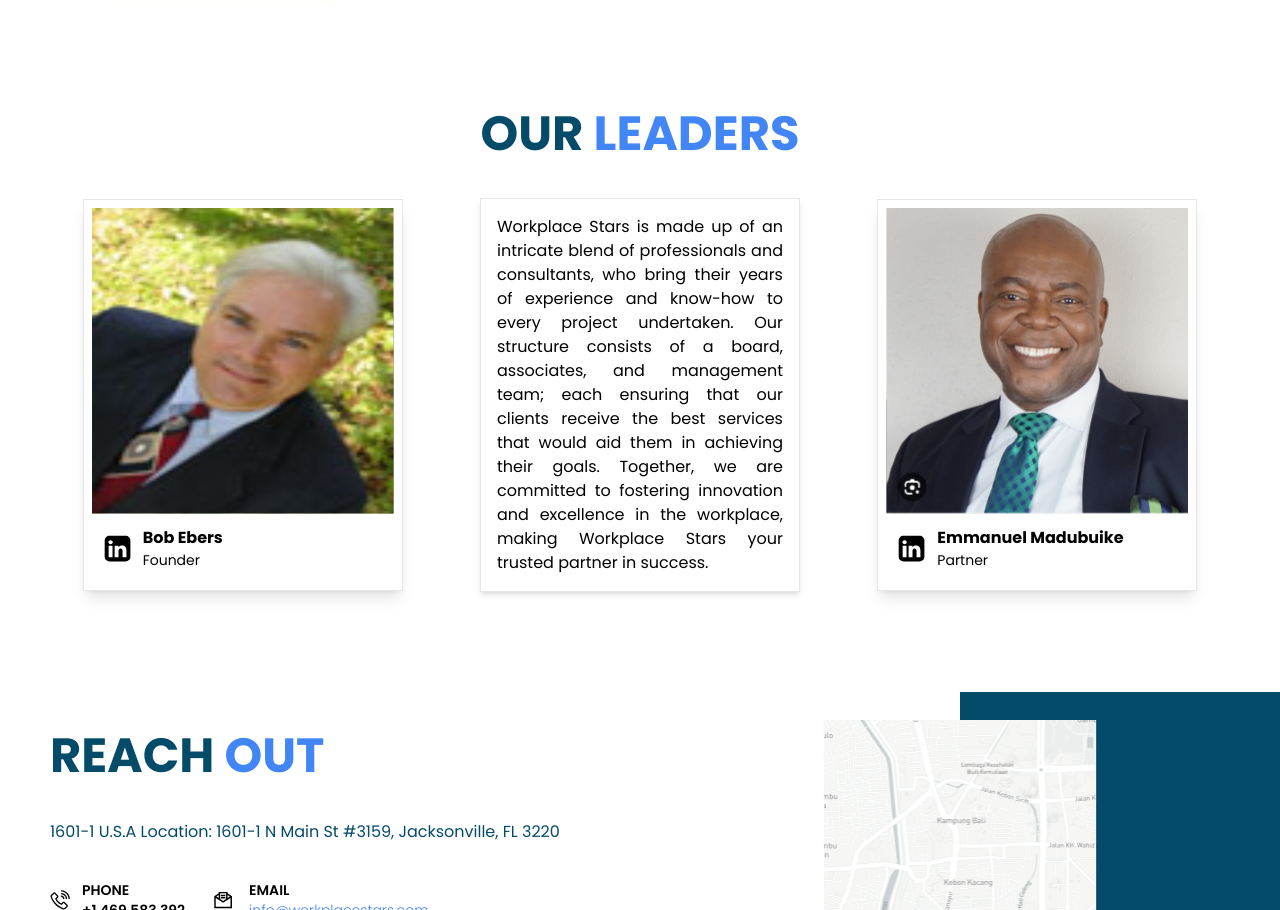
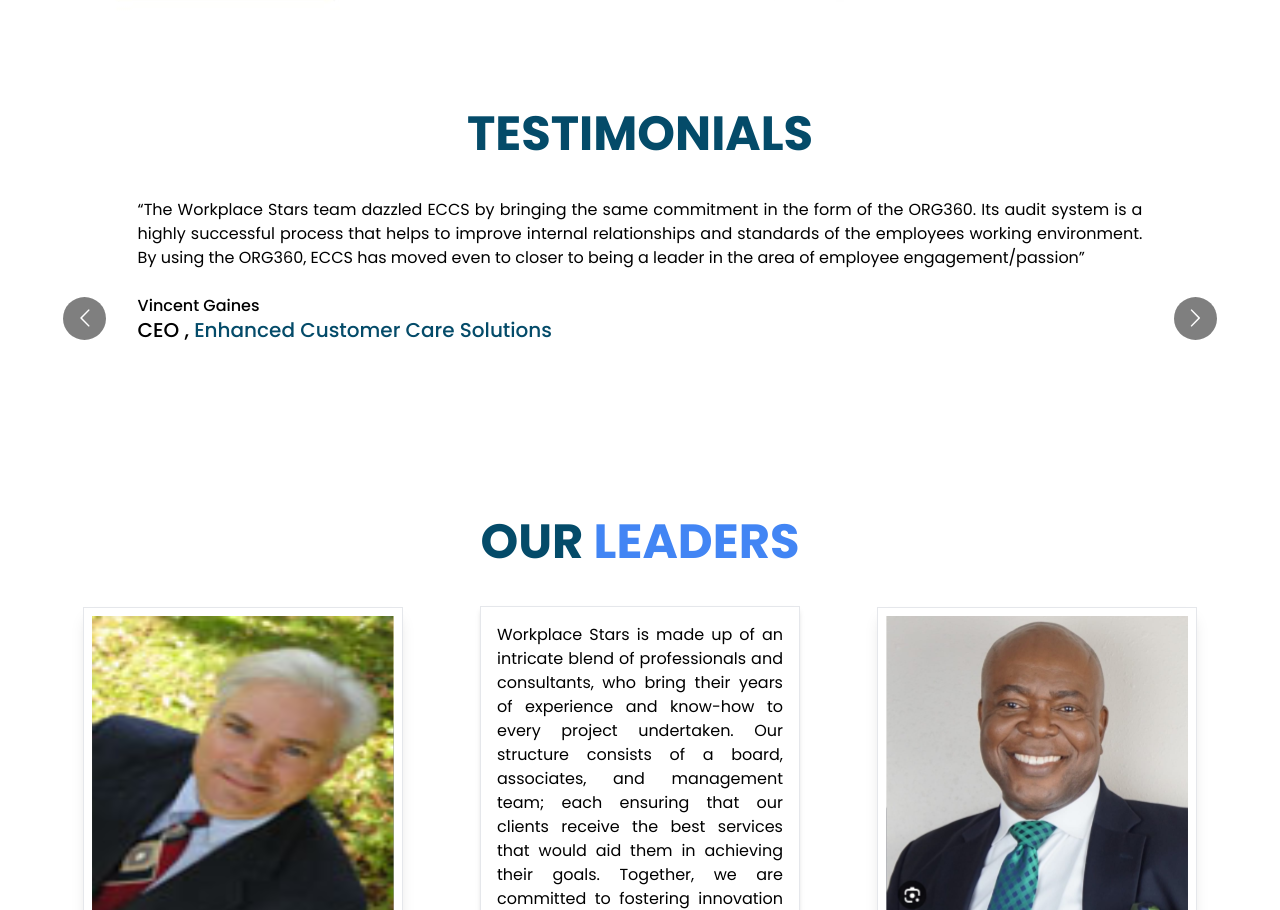
Before and after one commit to Tomation-Solution/work-place-stars-integration, a React (Vite) app: page / in a window 1280 px wide. Shown: the part 2910-3820 px from the top of the page. Built offline with nearby package versions, Linux system fonts and the light colour scheme.

Commit message:
fix: added testimonials page

```diff
--- a/package.json
+++ b/package.json
@@ -18,9 +18,9 @@
     "react": "^18.2.0",
     "react-dom": "^18.2.0",
     "react-loader-spinner": "^4.0.0",
+    "react-multi-carousel": "^2.8.4",
     "react-router-dom": "^6.16.0",
     "react-select": "^5.7.5",
-    "react-slick": "^0.29.0",
     "react-spinners": "^0.13.8",
     "three": "^0.156.1"
   },
--- a/src/App.css
+++ b/src/App.css
@@ -12,3 +12,39 @@
         @apply font-bold md:text-5xl text-3xl text-primary
     }
   }
+
+
+  .CardComponentcontainer{
+    /* border: 1px solid red; */
+    width: 100%;
+    margin: 0 auto;
+    /* padding:20px; */
+    /* margin-top: 50px; */
+
+    /* align-items: center; */
+}
+.CardComponentcontainer .cardmaincontainer{
+    width:80%;
+
+    /* padding: 30px; */
+    margin: 0 auto;
+
+    /* border: 1px solid red; */
+    text-align: justify ;
+}
+
+.CardComponentcontainer h3{
+    color: black;
+    font-weight: 500;
+
+}
+.CardComponentcontainer h4{
+    font-size: 20px;
+    font-weight: 500;
+}
+
+.CardComponentcontainer h4 a{
+    color: #044B69;
+    text-decoration: none   ;
+
+}
--- a/src/App.tsx
+++ b/src/App.tsx
@@ -6,6 +6,7 @@
 import Loader from "./components/Loader";
 import DashboardLayout from "./layout/DashboardLayout";
 import OurServices from "./pages/services/OurServices";
+import ClientAndTestimonials from "./pages/about/ClientAndTestimonials";
 
 function App() {
   const HomePage = lazy(() => import("./pages/HomePage"));
@@ -111,11 +112,21 @@
       ),
     },
     {
-      path: "/solutions/values-mission-vision",
+      path: "/about/values-mission-vision",
       element: (
         <Suspense fallback={<Loader />}>
           <DashboardLayout>
             <ValuesMissionVison />
+          </DashboardLayout>
+        </Suspense>
+      ),
+    },
+    {
+      path: "/about/client-and-testimony",
+      element: (
+        <Suspense fallback={<Loader />}>
+          <DashboardLayout>
+            <ClientAndTestimonials />
           </DashboardLayout>
         </Suspense>
       ),
--- /dev/null
+++ b/src/components/TestimonialCard.tsx
@@ -0,0 +1,36 @@
+interface TestimonialCardProps {
+  testimony: string;
+  nameOfTestifier: string;
+  role: string;
+  nameOfLink: string;
+  companyURL: string;
+}
+
+const TestimonialCard = ({
+  testimony,
+  nameOfTestifier,
+  role,
+  nameOfLink,
+  companyURL,
+}: TestimonialCardProps) => {
+  return (
+    <div className="CardComponentcontainer">
+      <div className="cardmaincontainer">
+        <p>{testimony}</p>
+        <br />
+
+        <h3 className="text-black font-[500]" >{nameOfTestifier}</h3>
+        <h4 className="text-base font-[500]" >
+          {role}
+
+          <a href={companyURL} className="text-[#044b69] decoration-none" target="_blank">
+            {" "}
+            {nameOfLink}
+          </a>
+        </h4>
+      </div>
+    </div>
+  );
+};
+
+export default TestimonialCard;
--- a/src/data/navData.tsx
+++ b/src/data/navData.tsx
@@ -43,11 +43,11 @@
     },
     {
         headerText:'Our Client and Testimonials',
-        url:""
+        url:"/about/client-and-testimony"
     },
     {
         headerText:'Our Value Proposition, Our Mission & Vision',
-        url:"/solutions/values-mission-vision"
+        url:"/about/values-mission-vision"
     },
 ]
 
--- /dev/null
+++ b/src/data/testimonialData.tsx
@@ -0,0 +1,30 @@
+export const testimonies = [
+    {
+        testimony:"“ORG360 has the ability to drill down demographically within the company and expose specific challenges in different functional areas. Maintaining a competitive advantage in business is vital to success. The ability to recruit, hire and retain valuable employees strengthens that advantage. Workplace Stars has helped Alure ‘bring our experience home’.”",
+        nameOfTestifier:"Sallo Ferro",
+        role:"President/CEO ,",
+        nameOfLink:" Alure Home Improvements, Inc.",
+        companyURL:"http://alure.com/",
+    },
+    {
+        testimony:"“By encouraging input from every employee and allowing it to be shared anonymously we were able as a firm to pinpoint exactly where we needed to change and how best to improve. The ORG360 told us what had to change and then let us grade ourselves on how effectively we made those adjustments that are critical to achieving excellence.’.”",
+        nameOfTestifier:"Ted M. Rosenberg",
+        role:"Partner,",
+        nameOfLink:"Rosenberg & Gluck LLP",
+        companyURL:"http://lilawyer.com/",
+    },
+    {
+        testimony:"“The Workplace Stars team dazzled ECCS by bringing the same commitment in the form of the ORG360. Its audit system is a highly successful process that helps to improve internal relationships and standards of the employees working environment. By using the ORG360, ECCS has moved even to closer to being a leader in the area of employee engagement/passion”",
+        nameOfTestifier:"Vincent Gaines",
+        role:"CEO ,",
+        nameOfLink:"Enhanced Customer Care Solutions",
+        companyURL:"http://enhancedccs.com/",
+    },
+    {
+        testimony:"“Most recently, we used a ORG360, the overall user experience, both audit answeree and reviewer, is outstanding in its simplicity. Surprisingly, this ease of use extends to the crisp dashboards, information management and data view manipulation. The actionable online information this tool provides makes it my clear choice, and in my opinion, best-in-class.Most recently, we used a ORG360, the overall user experience, both audit answeree and reviewer, is outstanding in its simplicity. Surprisingly, this ease of use extends to the crisp dashboards, information management and data view manipulation. The actionable online information this tool provides makes it my clear choice, and in my opinion, best-in-class.”",
+        nameOfTestifier:"Dr. Eric Hieger",
+        role:"Psy.D., Sr. Director, Change Leadership & Management, Global Business Transformation,",
+        nameOfLink:"ADP",
+        companyURL:"http://adp.com/",
+    },
+]
--- a/src/pages/HomePage.tsx
+++ b/src/pages/HomePage.tsx
@@ -4,6 +4,7 @@
 import ReachOut from "../sections/ReachOut"
 import Solutions from "../sections/Solutions"
 import WhoWeAre from "../sections/WhoWeAre"
+import Testimonial from "../sections/Testimonial"
 
 const HomePage = () => {
   return (
@@ -13,6 +14,7 @@
     <Solutions />
     <WhoWeAre />
     <OurClients />
+    <Testimonial />
     <OurLeaders />
     <ReachOut />
     </div>
--- a/src/pages/about/ClientAndTestimonials.tsx
+++ b/src/pages/about/ClientAndTestimonials.tsx
@@ -1,8 +1,16 @@
-
+import Testimonial from '../../sections/Testimonial'
+import bannerImage from "../../assets/top-banner-image.jpg";
+import Banner from '../../components/Banner'
 
 const ClientAndTestimonials = () => {
   return (
-    <div>ClientAndTestimonials</div>
+    <section className="font-poppins ">
+      <Banner image={bannerImage} pageTitle="Client And Testimonials" />
+
+      <div className="container px-5 mx-auto my-[70px]">
+        <Testimonial />
+      </div>
+    </section>
   )
 }
 
--- /dev/null
+++ b/src/sections/Testimonial.tsx
@@ -0,0 +1,57 @@
+import TestimonialCard from "../components/TestimonialCard";
+import Carousel from "react-multi-carousel";
+import "react-multi-carousel/lib/styles.css";
+import { testimonies } from "../data/testimonialData";
+
+const responsive = {
+  superLargeDesktop: {
+    // the naming can be any, depends on you.
+    breakpoint: { max: 4000, min: 3000 },
+    items: 1
+  },
+  desktop: {
+    breakpoint: { max: 3000, min: 1024 },
+    items: 1
+  },
+  tablet: {
+    breakpoint: { max: 1024, min: 464 },
+    items: 1
+  },
+  mobile: {
+    breakpoint: { max: 464, min: 0 },
+    items: 1
+  }
+};
+
+const Testimonial = () => {
+  return (
+    <div className="my-[80px] font-poppins">
+      <div className="h-full w-full  container px-3 mx-auto gap-7">
+      <h3 className="text-center text-primary text-5xl font-bold my-10">
+        TESTIMONIALS
+      </h3>
+      <Carousel
+        responsive={responsive}
+        autoPlay={true}
+        // arrows={false}
+        rewind={true}
+        //  rewindWithAnimation={true}
+        // infinite={true}
+        autoPlaySpeed={3000}
+        keyBoardControl={true}
+        className="container"
+        // pauseOnHover={false}
+      >
+        {testimonies.map((item,index)=>(
+          <TestimonialCard key={index} nameOfTestifier={item.nameOfTestifier} testimony={item.testimony} role={item.role} nameOfLink={item.nameOfLink} companyURL={item.companyURL}  />
+        ))}
+
+
+
+      </Carousel>
+        </div>
+      </div>
+  )
+}
+
+export default Testimonial
```
Also changed, not shown: 1 other file (tests, documents, lock files or other folders).
